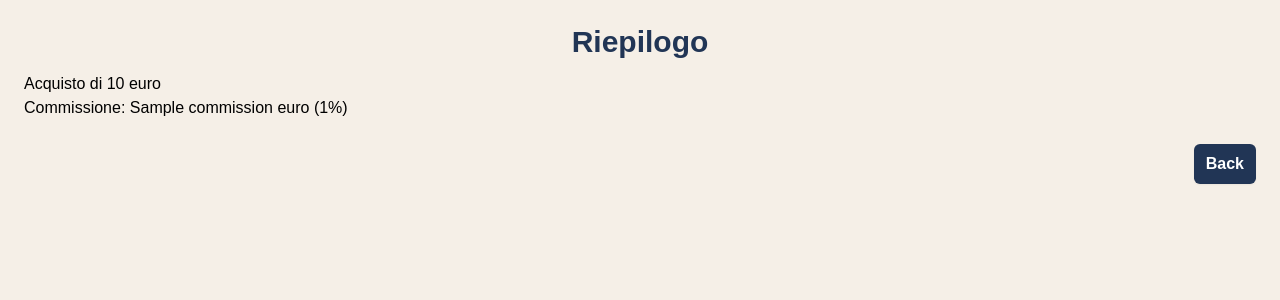
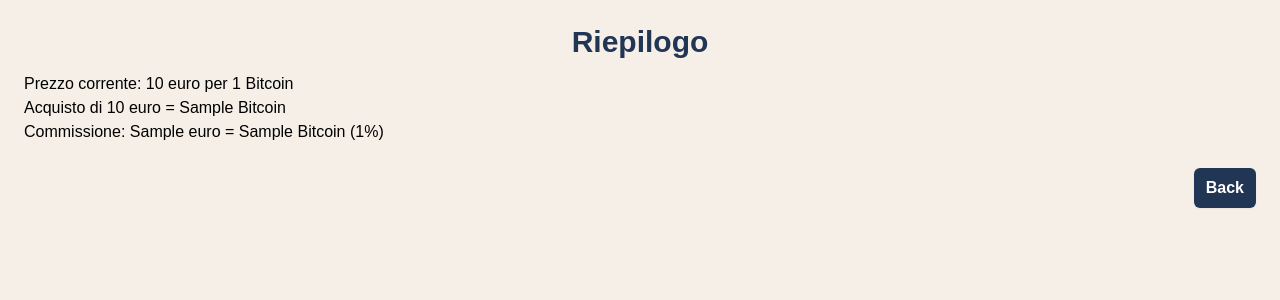
Before and after one commit to icoletti/alternanza, a Flask app: template backend/templates/result1.html in a window 1280 px wide. Shown: the part 76-376 px from the top of the page. Run offline with Flask 3, Linux system fonts and the light colour scheme; the template is opened without the code that fills it: most values are stand-ins (such as "Sample title", 1, 10 or a date in 2020); parts of the project's set-up code (start-up, migrations or seed data) failed here and were passed over.

Commit message:
valore per calcoli con qualche errore

```diff
--- a/backend/app.py
+++ b/backend/app.py
@@ -32,17 +32,17 @@ def getprice():
     """getprice from kraken"""
 
     price_data = cache.get("price")
-    if price_data is not None:
+    if price_data is not None and isinstance(price_data, dict):
         logger.info("passo dalla cache")
         return price_data
     response = requests.get(KRAKEN_URL)
     if response.status_code == 200:
          try:
              data = response.json()
-             price = data["result"]["XXBTZEUR"][0][0]
+             price = float(data["result"]["XXBTZEUR"][0][0])
              cache.set("price", {"price": price})
              logger.info("aggiorno la cache")
-             return {"price": price}
+             return price
          except KeyError as e:
              return None, f"Errore nella struttura dei dati JSON: {str(e)}"
     else:
@@ -51,19 +51,29 @@ def getprice():
 @app.route("/upload/", methods = ['GET', 'POST'])
 def upload():
    form = MyForm()
+   price = getprice()
+   if price is None:
+        flash("Errore nel recupero del prezzo corrente. Riprova più tardi.", 'error')
+        return render_template('upload.html', form=form, price=None)
+
    if form.validate_on_submit():
       logger.info(request.form)
       quantity = form.quantity.data
       operation = form.operation.data
       payment = form.payment.data
       billing_info = form.billing_info.data
-      commission = calculate_commission(quantity, operation, payment, billing_info)
+      commission_eur = calculate_commission(quantity, operation, payment, billing_info, price)
+      purchase_btc = quantity / price
+      commission_btc = commission_eur / price
 
       data = {
       "form": form,
       "quantity": quantity,
-      "commission": commission,
-      "commission_percent": round((commission / quantity) * 100, 2),
+      "commission_eur": commission_eur,
+      "commission_btc": commission_btc,
+      "commission_percent": round((commission_eur / quantity) * 100, 2),
+      "price": price,
+      "purchase_btc": purchase_btc
       }
 
       return render_template('result1.html', **data)
@@ -71,7 +81,7 @@ def upload():
        for field, errors in form.errors.items():
           for error in errors:
              flash(f"Error in the {getattr(form, field).label.text} field - {error}", 'error')
-   return render_template('upload.html', form=form, price=getprice())
+   return render_template('upload.html', form=form, price=price)
 
 @app.route("/")
 def home():
--- a/backend/form.py
+++ b/backend/form.py
@@ -25,8 +25,10 @@ class MyForm(FlaskForm):
     billing_info = RadioField('Dati di Fatturazione', choices=[('manual', 'Manuale'), ('best_option', 'Spid')], validators=[DataRequired()])
     quantity = IntegerField('Quantità', validators=[DataRequired(), NumberRange(min=100, max=100000, message='Quantità deve essere tra 100 e 100000')])
 
+def calculate_purchase_btc(quantity, price):
+    return (quantity / price)
 
-def calculate_commission(quantity, operation, payment, billing_info):
+def calculate_commission(quantity, operation, payment, billing_info, price):
     for i, range_max in enumerate(quantity_ranges):
         if quantity <= range_max:
             logger.info(quantity)
@@ -39,5 +41,5 @@ def calculate_commission(quantity, operation, payment, billing_info):
                 commission += best_option_adjustment
             if billing_info == 'best_option':
                 commission += best_option_adjustment
-            return (quantity * commission) / 100
+            return (quantity *commission) / 100
     return (commission_rates[-1]) / 100
--- a/backend/templates/result1.html
+++ b/backend/templates/result1.html
@@ -3,9 +3,9 @@
 {% block body %}
 <h1 class="display flex justify-center font-semibold text-cloudburst text-3xl">Riepilogo</h1>
 <section class="mt-3">
-    <p>Acquisto di {{ quantity }} euro</p>
-    <p>Commissione: {{ commission }}  euro ({{ commission_percent }}%)</p>
-
+    <p>Prezzo corrente: {{ price }} euro per 1 Bitcoin</p>
+    <p>Acquisto di {{ quantity }} euro = {{ purchase_btc }} Bitcoin</p>
+    <p>Commissione: {{ commission_eur }} euro = {{ commission_btc }} Bitcoin ({{ commission_percent }}%)</p>
     <div class="mt-6 flex items-center justify-end gap-x-6">
         <a href="{{url_for('upload')}}"
             class="btn btn-secondary rounded-md bg-cloudburst px-3 py-2 text-base font-semibold text-white shadow-sm hover:bg-bluegray focus-visible:outline focus-visible:outline-2 focus-visible:outline-offset-2 focus-visible:outline-cloudburst">Back</a>
```
